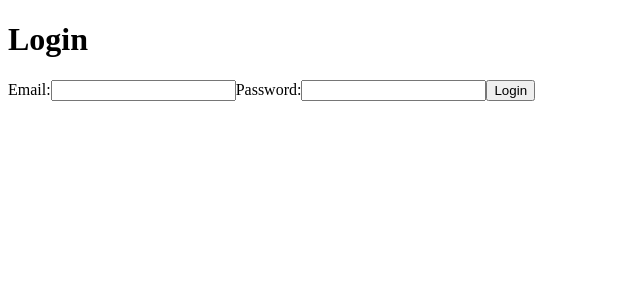
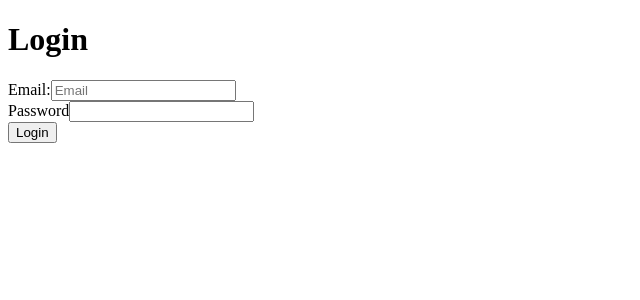
Before and after one commit to ltrickey/task-app, a Next.js app: page / in a window 1280 px wide. Shown: the top 300 px of the page, without its empty margins (0-640 px from the left). Built offline with nearby package versions, Linux system fonts and the light colour scheme.

Commit message:
Using actions following next.js auth login working.  Need to set cookie on successful login

```diff
--- /dev/null
+++ b/src/app/actions/auth.js
@@ -0,0 +1,45 @@
+export async function login(state, formData) {
+  console.log(state);
+  console.log(formData);
+
+  const email = formData.get("email");
+  const password = formData.get("password");
+
+  try {
+    const res = await fetch("http://localhost:4000/users");
+    if (!res.ok) {
+      return {
+        errors: ["Failed to login"],
+      };
+    }
+
+    const users = await res.json();
+    let foundUser;
+
+    for (const user of users) {
+      if (user.email == email && user.password == password) {
+        // set loged in
+        foundUser = user;
+      }
+    }
+    // Todo: break out into user not found vs bad password
+    if (!foundUser) {
+      return {
+        errors: ["Invalid credentials"],
+      };
+    } else {
+      // Create a JWT token
+      // const token = jwt.sign({ email: foundUser.email }, "your_secret_key", {
+      //   expiresIn: "1h",
+      // });
+      console.log("Successful Login!");
+    }
+  } catch (err) {
+    console.log("caught error: " + err);
+    return {
+      errors: ["Something went wrong, please try again"],
+    };
+  }
+}
+
+// call JSON-SERVER.  TODO: Replace with call to Auth0
--- a/src/app/login.js
+++ /dev/null
@@ -1,50 +0,0 @@
-"use client";
-
-import { useState } from "react";
-
-export default function LoginPage() {
-  const [email, setEmail] = useState("");
-  const [password, setPassword] = useState("");
-  const [error, setError] = useState(null);
-
-  const handleSubmit = async (e) => {
-    e.preventDefault();
-
-    const loginRequest = new Request("http://localhost:3000/api/auth/login", {
-      method: "POST",
-      body: JSON.stringify({
-        email: email,
-        password: password,
-      }),
-    });
-    try {
-      const { data } = await fetch(loginRequest);
-      console.log(data.token);
-      // set token in localstorage
-      localStorage.setItem("token", data.token);
-    } catch (err) {
-      setError("Invalid credentials");
-    }
-  };
-  return (
-    <div>
-      <h1>Login</h1>
-      {error && <p>{error}</p>}
-      <form onSubmit={handleSubmit}>
-        <label>Email:</label>
-        <input
-          type="email"
-          value={email}
-          onChange={(e) => setEmail(e.target.value)}
-        />
-        <label>Password:</label>
-        <input
-          type="password"
-          value={password}
-          onChange={(e) => setPassword(e.target.value)}
-        />
-        <button type="submit">Login</button>
-      </form>
-    </div>
-  );
-}
--- a/src/app/page.js
+++ b/src/app/page.js
@@ -1,5 +1,4 @@
-import Form from "next/form";
-import LoginPage from "./login";
+import { LoginForm } from "./ui/login-form";
 
 export default async function TaskList() {
   // can't use state here, because function is async
@@ -23,12 +22,8 @@ export default async function TaskList() {
   //     </ul>
   //   );
   // } else {
-    // TODO Pull this into separate component
-  return(
-    <LoginPage />
-
-  );
-
+  // TODO Pull this into separate component
+  return <LoginForm />;
 }
 
 // export default async function Page() {
--- /dev/null
+++ b/src/app/ui/login-form.js
@@ -0,0 +1,31 @@
+"use client";
+
+import { login } from "../actions/auth";
+import { useActionState } from "react";
+
+export function LoginForm() {
+  const [state, action, pending] = useActionState(login, undefined);
+
+  return (
+    <div>
+      <h1>Login</h1>
+      {/* TODO: separate email and password errors:
+      ie user not found vs password incorrect */}
+      {state?.errors && <p>{state.errors}</p>}
+
+      <form action={action}>
+        <div>
+          <label htmlFor="email">Email:</label>
+          <input id="email" name="email" type="email" placeholder="Email" />
+        </div>
+
+        <div>
+          <label htmlFor="password">Password</label>
+          <input id="password" name="password" type="password" />
+        </div>
+
+        <button type="submit">Login</button>
+      </form>
+    </div>
+  );
+}
```
